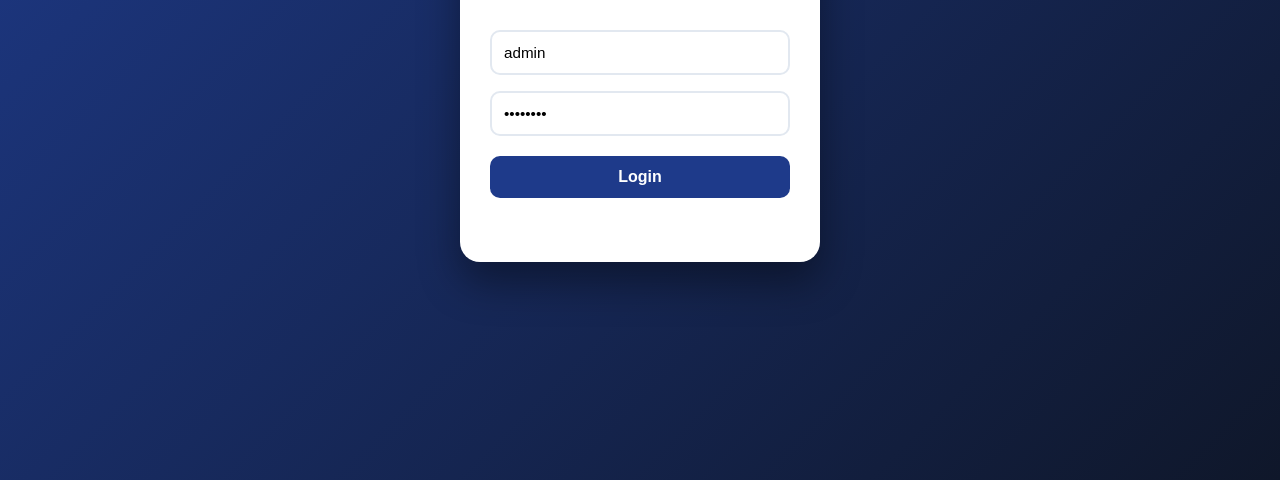
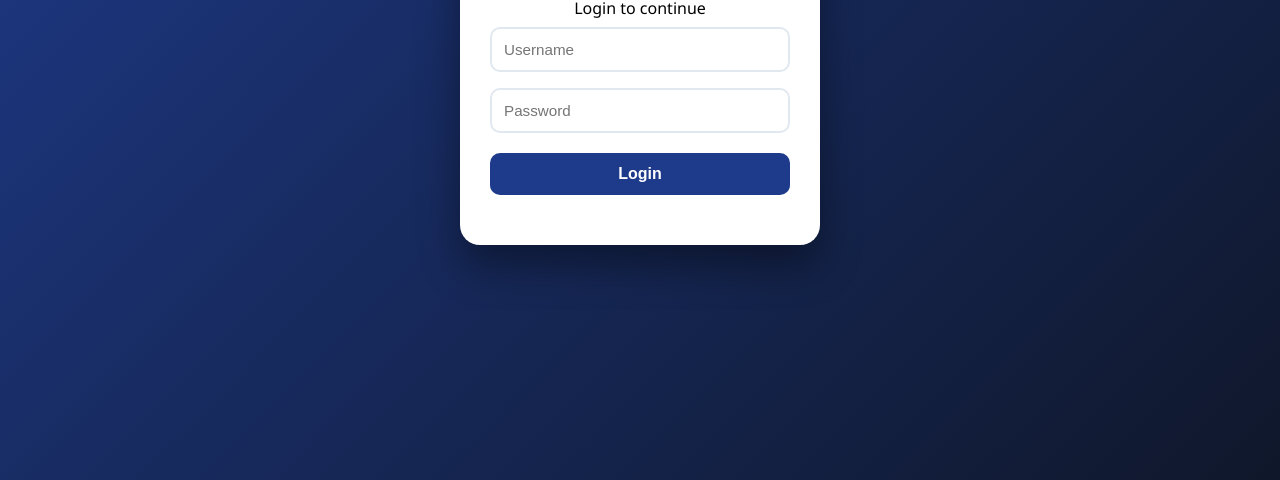
Before and after one commit to BanglaGolpoGalaxy/shop-manager, a website: page public/login.html in a window 1280 px wide. Shown: the part 320-800 px from the top of the page. Drawn offline with Linux system fonts and the light colour scheme.

Commit message:
Security fix: removed default login credentials from login.html

```diff
--- a/public/login.html
+++ b/public/login.html
@@ -9,7 +9,7 @@
     body{font-family:'Segoe UI',sans-serif;background:linear-gradient(135deg,#1e3a8a,#0f172a);min-height:100vh;display:flex;align-items:center;justify-content:center}
     .box{background:#fff;padding:40px 30px;border-radius:20px;text-align:center;max-width:360px;width:90%;box-shadow:0 20px 40px rgba(0,0,0,0.4)}
     .box h2{margin-bottom:8px;color:#1e3a8a}
-    .box p{color:#64748b;margin-bottom:24px;font-size:0.9rem}
+w    .box p{color:#64748b;margin-bottom:24px;font-size:0.9rem}
     .box input{width:100%;padding:12px;margin:8px 0;border:2px solid #e2e8f0;border-radius:10px;font-size:0.95rem}
     .box button{width:100%;padding:12px;background:#1e3a8a;color:#fff;border:none;border-radius:10px;font-weight:600;font-size:1rem;cursor:pointer;margin-top:12px}
     .box button:hover{background:#2563eb}
@@ -20,8 +20,8 @@
   <div class="box">
     <h2>🔐 Shop Manager</h2>
     <p>Login to continue</p>
-    <input type="text" id="username" placeholder="Username" value="admin">
-    <input type="password" id="password" placeholder="Password" value="admin123">
+    <input type="text" id="username" placeholder="Username">
+    <input type="password" id="password" placeholder="Password">
     <button onclick="login()">Login</button>
     <p class="error" id="error"></p>
   </div>
```
